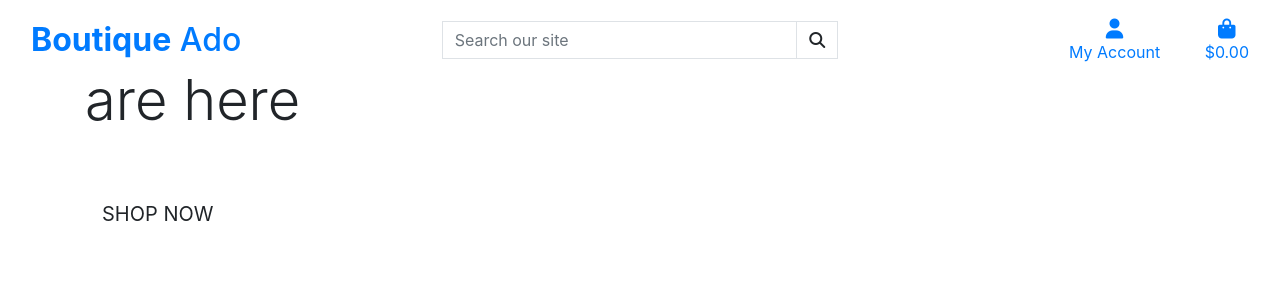
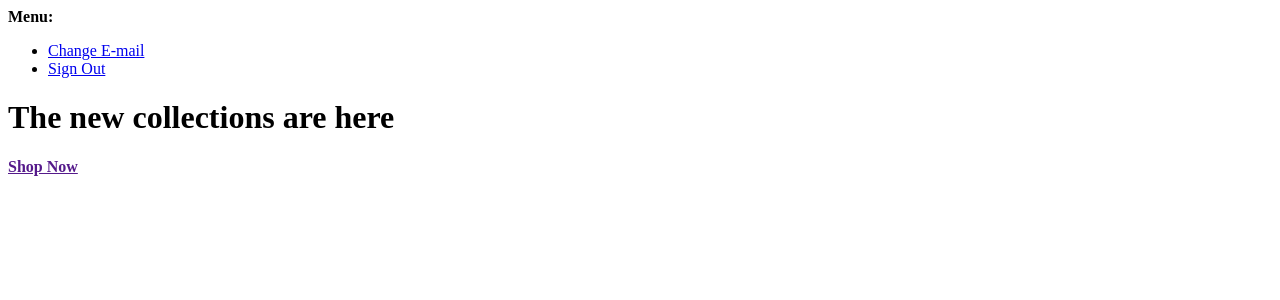
Before and after one commit to CatherineP37/boutique_ado_v1, a Django app: page / in a window 1280 px wide. Shown: the top 300 px of the page. Run offline with Django 3.2, Linux system fonts and the light colour scheme; the visitor is signed in with stand-in values (Sample User, id 1); some libraries are stand-ins or nearby versions.

Commit message:
make changes

```diff
--- a/templates/base.html
+++ b/templates/base.html
@@ -1,115 +1,40 @@
-{% load static %}
-
-<!doctype html>
-<html lang="en">
+<!DOCTYPE html>
+<html>
   <head>
-
-    {% block meta %}
-        <meta http-equiv="X-UA-Compatible" content="ie=edge">
-        <meta charset="utf-8">
-        <meta name="viewport" content="width=device-width, initial-scale=1, shrink-to-fit=no">
+    <title>{% block head_title %}{% endblock %}</title>
+    {% block extra_head %}
     {% endblock %}
-
-    {% block extra_meta %}
-    {% endblock %}
-
-    {% block corecss %}
-        <link rel="stylesheet" href="https://stackpath.bootstrapcdn.com/bootstrap/4.4.1/css/bootstrap.min.css" integrity="sha384-Vkoo8x4CGsO3+Hhxv8T/Q5PaXtkKtu6ug5TOeNV6gBiFeWPGFN9MuhOf23Q9Ifjh" crossorigin="anonymous">
-        <link rel="stylesheet" href="https://fonts.googleapis.com/css?family=Lato&display=swap">
-        <link rel="stylesheet" href="{% static 'css/base.css' %}">
-    {% endblock %}
-
-    {% block extra_css %}
-    {% endblock %}
-
-    {% block corejs %}
-        <script src="https://kit.fontawesome.com/e9c73d7092.js" crossorigin="anonymous"></script>
-        <script src="https://code.jquery.com/jquery-3.4.1.slim.min.js" integrity="sha384-J6qa4849blE2+poT4WnyKhv5vZF5SrPo0iEjwBvKU7imGFAV0wwj1yYfoRSJoZ+n" crossorigin="anonymous"></script>
-        <script src="https://cdn.jsdelivr.net/npm/popper.js@1.16.0/dist/umd/popper.min.js" integrity="sha384-Q6E9RHvbIyZFJoft+2mJbHaEWldlvI9IOYy5n3zV9zzTtmI3UksdQRVvoxMfooAo" crossorigin="anonymous"></script>
-        <script src="https://stackpath.bootstrapcdn.com/bootstrap/4.4.1/js/bootstrap.min.js" integrity="sha384-wfSDF2E50Y2D1uUdj0O3uMBJnjuUD4Ih7YwaYd1iqfktj0Uod8GCExl3Og8ifwB6" crossorigin="anonymous"></script>
-    {% endblock %}
-
-    {% block extra_js %}
-    {% endblock %}
-
-    <title>Boutique Ado {% block extra_title %}{% endblock %}</title>
   </head>
   <body>
-    <header class="container-fluid fixed-top">
-        <div id="topnav" class="row bg-white pt-lg-2 d-none d-lg-flex">
-            <div class="col-12 col-lg-4 my-auto py-1 py-lg-0 text-center text-lg-left">
-                <a href="{% url 'home' %}" class="nav-link main-logo-link">
-                    <h2 class="logo-font text-black my-0"><strong>Boutique</strong> Ado</h2>
-                </a>
-            </div>
-            <div class="col-12 col-lg-4 my-auto py-1 py-lg-0">
-                <form method="GET" action="">
-                    <div class="input-group w-100">
-                        <input class="form-control border border-black rounded-0" type="text" name="q" placeholder="Search our site">
-                        <div class="input-group-append">
-                            <button class="form-control btn btn-black border border-black rounded-0" type="submit">
-                                <span class="icon">
-                                    <i class="fas fa-search"></i>
-                                </span>
-                            </button>
-                        </div>
-                    </div>
-                </form>
-            </div>
-            <div class="col-12 col-lg-4 my-auto py-1 py-lg-0">
-                <ul class="list-inline list-unstyled text-center text-lg-right my-0">
-                    <li class="list-inline-item dropdown">
-                        <a class="text-black nav-link" href="#" id="user-options" data-toggle="dropdown" aria-haspopup="true" aria-expanded="false">
-                            <div class="text-center">
-                                <div><i class="fas fa-user fa-lg"></i></div>
-                                <p class="my-0">My Account</p>
-                            </div>
-                        </a>
-                        <div class="dropdown-menu border-0" aria-labelledby="user-options">
-                            {% if request.user.is_authenticated %}
-                                {% if request.user.is_superuser %}
-                                    <a href="" class="dropdown-item">Product Management</a>
-                                {% endif %}
-                                <a href="" class="dropdown-item">My Profile</a>
-                                <a href="{% url 'account_logout' %}" class="dropdown-item">Logout</a>
-                            {% else %}
-                                <a href="{% url 'account_signup' %}" class="dropdown-item">Register</a>
-                                <a href="{% url 'account_login' %}" class="dropdown-item">Login</a>
-                            {% endif %}
-                        </div>
-                    </li>
-                    <li class="list-inline-item">
-                        <a class="{% if grand_total %}text-info font-weight-bold{% else %}text-black{% endif %} nav-link" href="">
-                            <div class="text-center">
-                                <div><i class="fas fa-shopping-bag fa-lg"></i></div>
-                                <p class="my-0">
-                                    {% if grand_total %}
-                                        ${{ grand_total|floatformat:2 }}
-                                    {% else %}
-                                        $0.00
-                                    {% endif %}
-                                </p>
-                            </div>
-                        </a>
-                    </li>
-                </ul>
-            </div>
-        </div>
-    </header>
+    {% block body %}
 
     {% if messages %}
-        <div class="message-container"></div>
+    <div>
+      <strong>Messages:</strong>
+      <ul>
+        {% for message in messages %}
+        <li>{{message}}</li>
+        {% endfor %}
+      </ul>
+    </div>
     {% endif %}
 
-    {% block page_header %}
-    {% endblock %}
-
+    <div>
+      <strong>Menu:</strong>
+      <ul>
+        {% if user.is_authenticated %}
+        <li><a href="{% url 'account_email' %}">Change E-mail</a></li>
+        <li><a href="{% url 'account_logout' %}">Sign Out</a></li>
+        {% else %}
+        <li><a href="{% url 'account_login' %}">Sign In</a></li>
+        <li><a href="{% url 'account_signup' %}">Sign Up</a></li>
+        {% endif %}
+      </ul>
+    </div>
     {% block content %}
     {% endblock %}
-
-    {% block postloadjs %}
     {% endblock %}
-
-
+    {% block extra_body %}
+    {% endblock %}
   </body>
 </html>
```
Also changed, not shown: templates/includes/main-nav.html (added, +50 -0 lines), templates/includes/mobile-top-header.html (added, +56 -0 lines).
